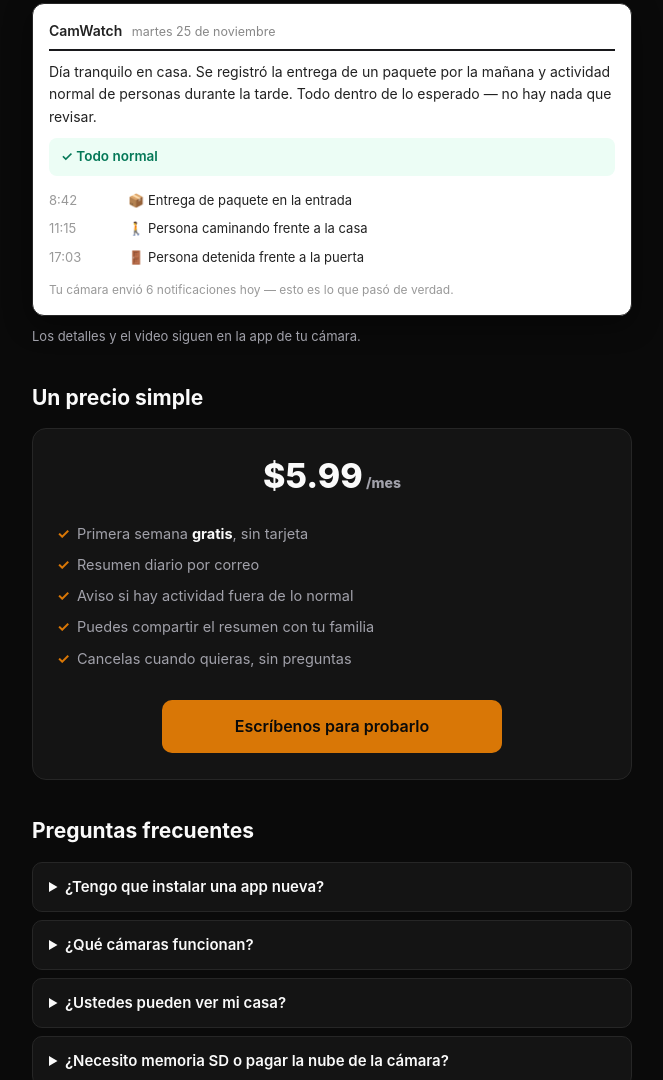
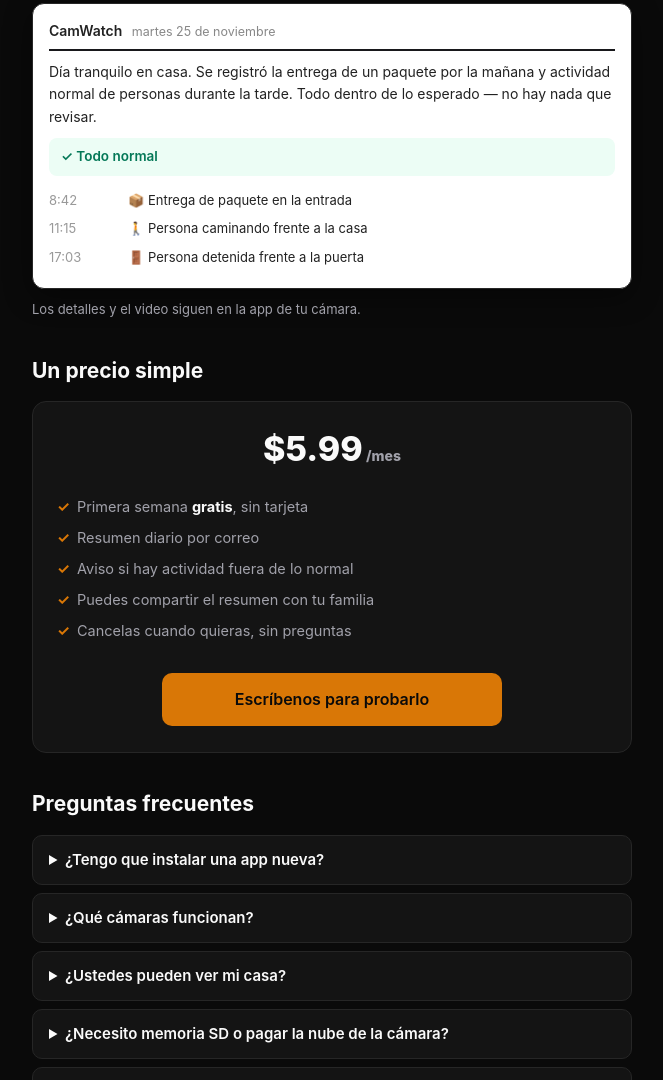
Before and after one commit to rogelioGuerrero/camwatch-web, a plain HTML site: page index.html in a window 1280 px wide. Shown: the part 1033-2113 px from the top of the page, without its empty margins (308-971 px from the left). Drawn offline with Linux system fonts and the light colour scheme.

Commit message:
Remove footnote line from sample report

```diff
--- a/index.html
+++ b/index.html
@@ -118,8 +118,6 @@
       <tr><td>11:15</td><td>🚶 Persona caminando frente a la casa</td></tr>
       <tr><td>17:03</td><td>🚪 Persona detenida frente a la puerta</td></tr>
     </table>
-    <p style="color:#999;font-size:12px;margin-top:8px">Tu cámara envió 6 notificaciones hoy —
-       esto es lo que pasó de verdad.</p>
   </div>
   <p class="cta-sub" style="margin:10px 0 0;text-align:left">Los detalles y el video siguen en la app de tu cámara.</p>
 
```
